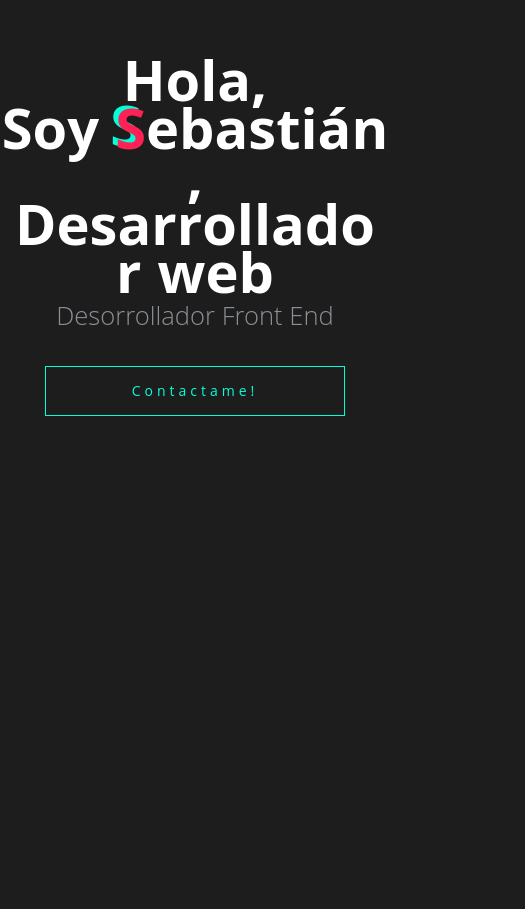
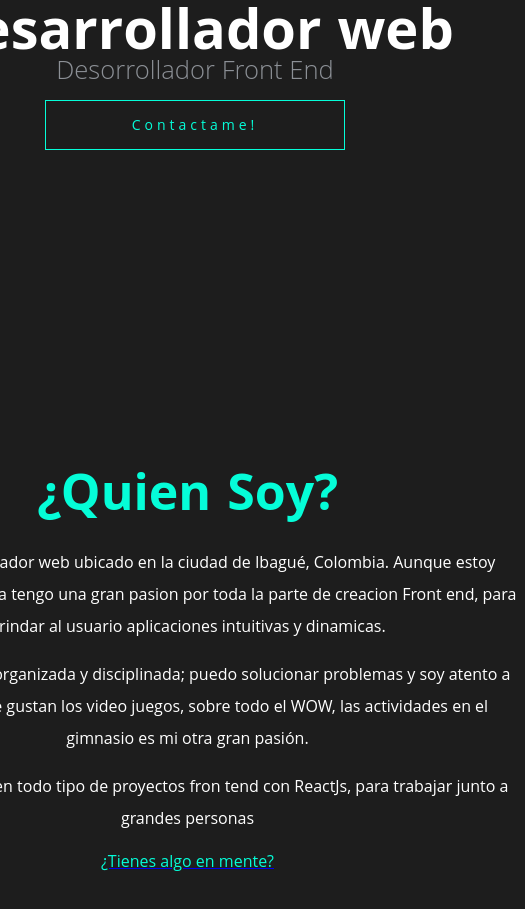
Before and after one commit to cattho/Portafolio, a React (Create React App) app: page / in a window 390 px wide. Shown: the part 245-1154 px from the top of the page, 525 px wide, since content can reach past the window. Before the commit the page ends 844 px from the top, so only its background shows below. Built offline with nearby package versions, Linux system fonts and the light colour scheme.

Commit message:
correcciones responsive

```diff
--- a/src/components/Home.js
+++ b/src/components/Home.js
@@ -49,12 +49,11 @@ const Home = () => {
       <h5 className='subtitleHome'>Desorrollador Front End</h5>
 
       <Link to='/contact'><button className='homeButton'>Contactame!</button></Link>
-
-      {/* <div className='scrollPage'>
+      <br/><br/><br/><br/><br/><br/><br/><br/><br/><br/><br/><br/><br/><br/>
+      <div className='scrollPage'>
         <About />
         <Skills />
-        <Link to='/contact'><button className='homeButton2'>Contactame!</button></Link>
-      </div> */}
+      </div>
     </div>
   )
 }
--- a/src/styles/index.css
+++ b/src/styles/index.css
@@ -39,28 +39,63 @@ code {
   body{
     display: flex;
     justify-content: center;
-    padding: 0;
+    padding: 2rem;
     margin: 0;
+    box-sizing: border-box;
   }
 
   .navBar{
     display: none;
   }
    .homeContainer{
+     top: 15px;
      padding: 0;
      text-align: center;
-     height: 100vh;
    }
 
    .homeTitle{
      font-size: 3.5rem;
-     line-height: 3rem;
+     line-height: 4rem;
+     top: 5rem;
+     margin: 0;
+   }
+
+   .subtitleHome{
+     top: 30px;
+
+   }
+
+   .homeButton{
+     top: 0;
+   }
+
+   /* skills */
+   .skills-page{
+     flex-direction: column;
+     width: 100%;
+     height: 100vh;
+     top: 0;
+   }
+
+   .text-zone{
+     width: 100%;
+     text-align: center;
+   }
+
+   .skills-details{
+     width: 100%;
+   }
+
+   .certifications{
+     display: grid;
+     grid-template-columns: 1fr 1fr;
+     text-align: center;
    }
 }
 
 
 
-@media (min-width:700px) {
+@media (min-width:751px) {
   .scrollPage{
     display: none;
   }
--- a/src/styles/navBarStyles.css
+++ b/src/styles/navBarStyles.css
@@ -2,7 +2,7 @@
     position: fixed;
     background: var(--bg2);
     width: 9.5rem;
-    height: 100vh;
+    height: auto;
     top: 0;
     left: 0;
     right: auto;
```
